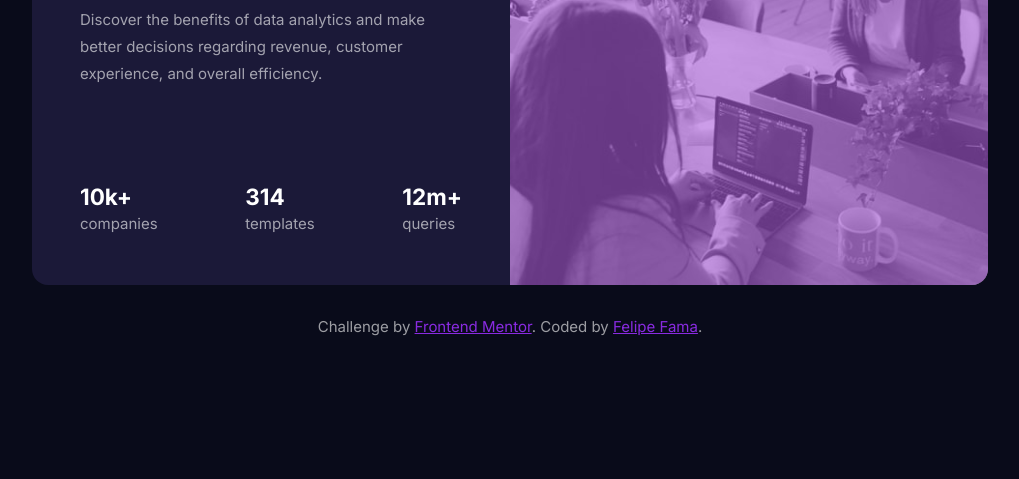
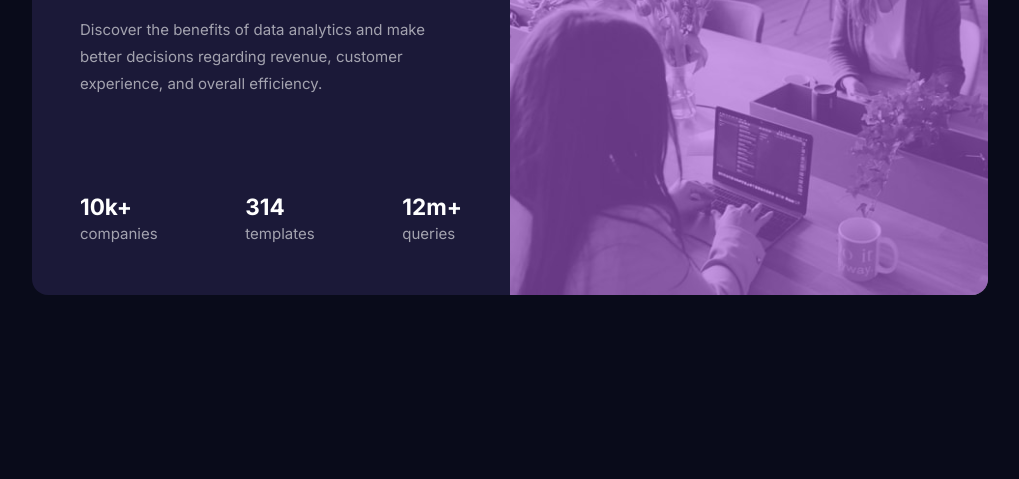
Before and after one commit to FelipeFama/stats-preview-card-component-main, a plain HTML site: page index.html in a window 1280 px wide. Shown: the part 321-800 px from the top of the page, without its empty margins (130-1149 px from the left). Drawn offline with Linux system fonts and the light colour scheme.

Commit message:
Update index.html

```diff
--- a/index.html
+++ b/index.html
@@ -42,13 +42,6 @@
         <img src="./images/image-header-desktop.jpg" alt="photo">
       </div>
     </div>
-
-    <footer>
-      <div class="attribution">
-        Challenge by <a href="https://www.frontendmentor.io?ref=challenge" target="_blank">Frontend Mentor</a>.
-        Coded by <a href="https://github.com/FelipeFama" target="_blank">Felipe Fama</a>.
-      </div>
-    </footer>
   </main>
 </body>
 
```
